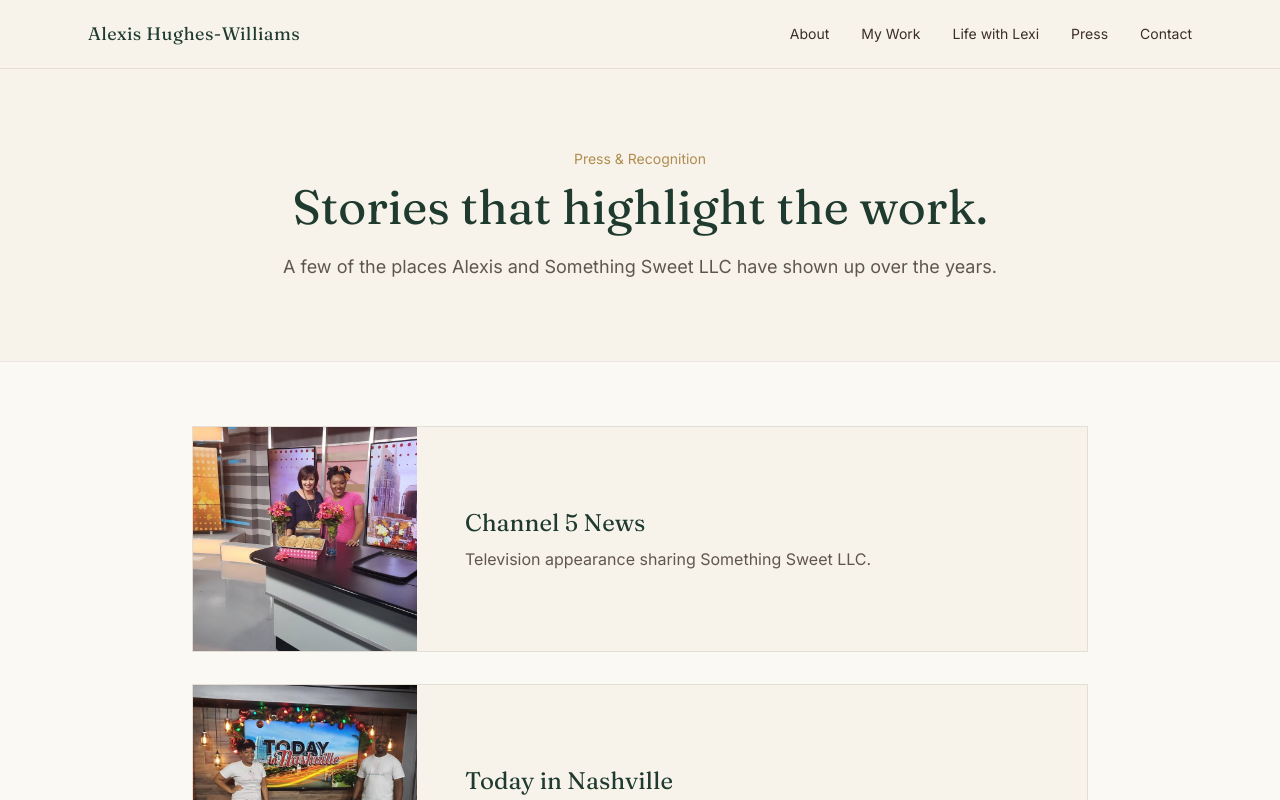
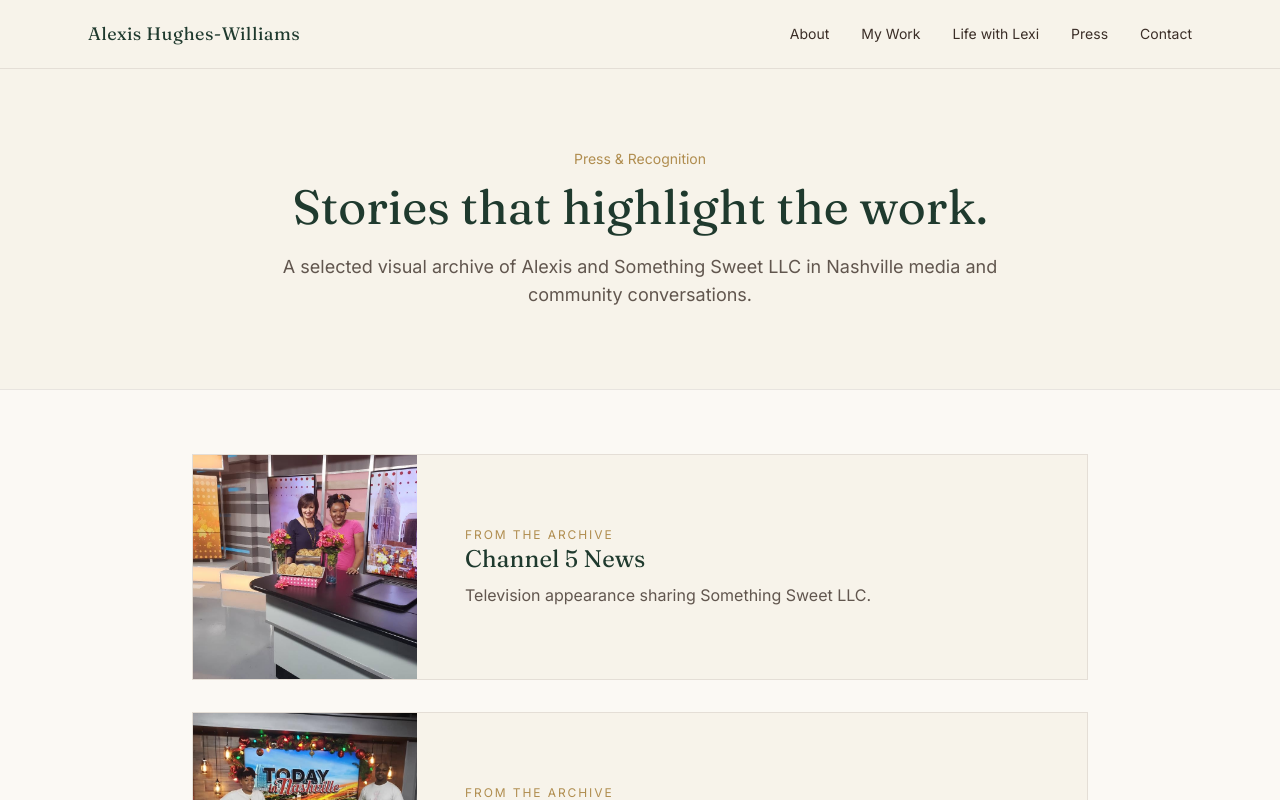
Before and after one commit to AlexisMHW/alexishugheswilliams-site, a Next.js app: page /press in a window 1280 px wide. Shown: the top 800 px of the page. Built offline with nearby package versions, Linux system fonts and the light colour scheme.

Commit message:
Reconcile app/press/page.tsx

```diff
--- a/app/press/page.tsx
+++ b/app/press/page.tsx
@@ -25,8 +25,8 @@ export default function Press() {
             Stories that highlight the work.
           </h1>
           <p className="mt-4 font-sans text-lg text-espresso/80">
-            A few of the places Alexis and Something Sweet LLC have shown up
-            over the years.
+            A selected visual archive of Alexis and Something Sweet LLC in
+            Nashville media and community conversations.
           </p>
         </section>
 
@@ -48,6 +48,9 @@ export default function Press() {
                   />
                 </div>
                 <div className="flex flex-1 flex-col justify-center p-6">
+                  <p className="font-sans text-xs uppercase tracking-[0.16em] text-gold">
+                    From the archive
+                  </p>
                   <h2 className="font-serif text-2xl text-forest">{item.outlet}</h2>
                   <p className="mt-2 font-sans text-espresso/80">{item.context}</p>
                 </div>
```
